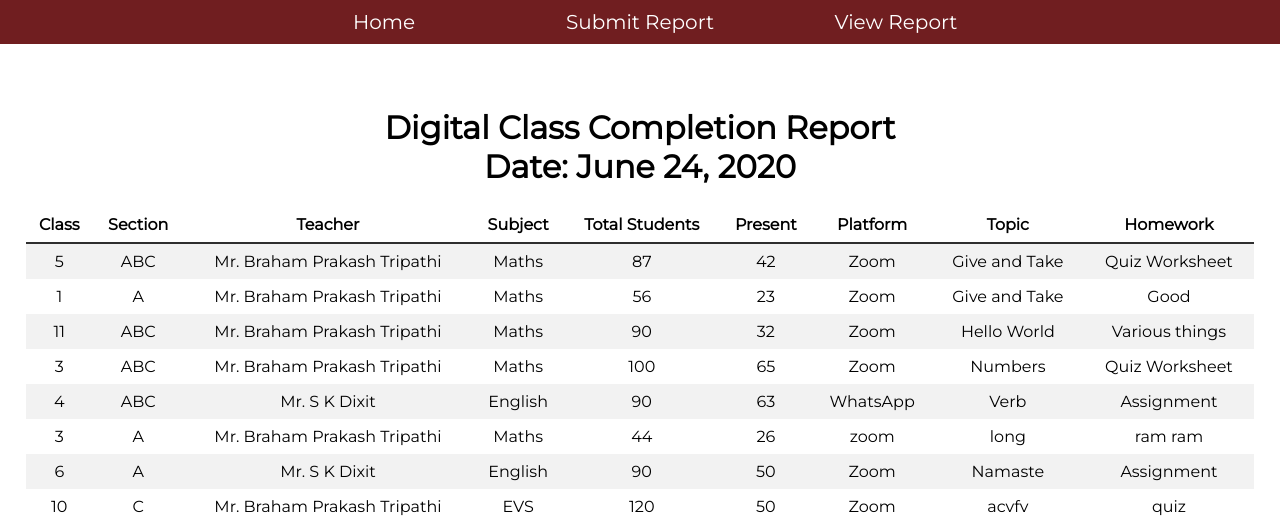
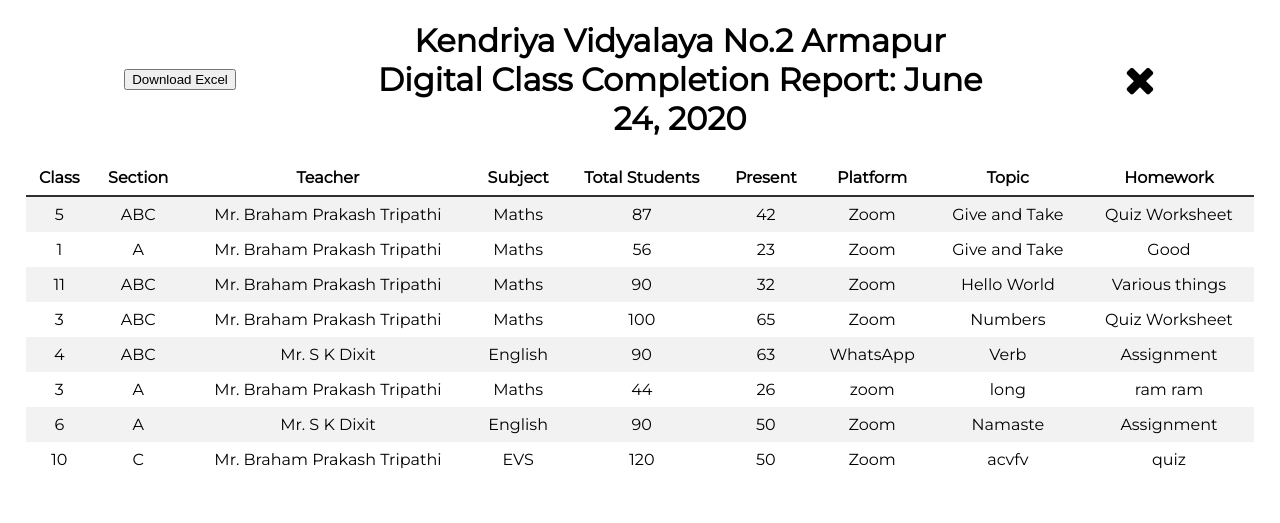
Before and after one commit to c0deek/DigitalClassReport-KV, a Django app: template templates/report_show.html in a window 1280 px wide. Shown: the top 523 px of the page. Run offline with Django 3.2, Linux system fonts and the light colour scheme; the template is opened without the code that fills it: values that come from a table or form of the project are taken from there, others are empty; data comes from the database, SQL or seed files in the repository; both versions use the stored data as it was after the commit.

Commit message:
Downloadable excel created

```diff
--- a/Report/urls.py
+++ b/Report/urls.py
@@ -6,11 +6,13 @@ from .views import (
     SubmitSuccessView,
     ReportPageView,
     report_view,
+    download_report
 )
 
 urlpatterns = [
     path('', HomePageView.as_view(), name = 'home'),
     path('submit', SubmitReportView.as_view(), name = 'submit_report'),
     path('success', SubmitSuccessView.as_view(), name = 'submit_success'),
-    re_path(r'^report/$', report_view, name = 'report_home'),
+    path('report/', report_view, name = 'report_home'),
+    re_path(r'report/download/(?P<year>[0-9]{4})/(?P<month>[0-9]{2})/(?P<day>[0-9]{2})', download_report , name = 'download_report')
 ]
--- a/static/css/base.css
+++ b/static/css/base.css
@@ -19,12 +19,7 @@ a:visited {
 }
 
 button {
-    background-color: #212121;
-    height: 40px;
-    width: 200px;
-    margin: 0 10%;
-    border: black 2px solid;
-    border-radius: 5px;
+    color: black;
 }
 
 nav {
@@ -101,3 +96,24 @@ th, td {
 tr:nth-child(even) {
     background-color: #f2f2f2;
 }
+
+.fa-times {
+    font-size: 40px !important;
+}
+
+#report-header {
+    display:flex;
+}
+
+#report-header a {
+    margin: auto;
+}
+
+#report-header h1 {
+    width: 50vw;
+    text-align: center;
+}
+
+#report-header a {
+    color: black;
+}
--- /dev/null
+++ b/templates/download_report.html
@@ -0,0 +1,6 @@
+<h1>{{ date }}</h1>
+{% for entry in data %}
+
+<p>{{ entry.topic }}</p>
+
+{% endfor %}
--- a/templates/report_show.html
+++ b/templates/report_show.html
@@ -1,8 +1,20 @@
-{% extends 'base.html' %}
+{% load static %}
 
-{% block content %}
+<!DOCTYPE html>
+<html lang="en">
+<head>
+    <meta charset="UTF-8">
+    <title>Report</title>
+    <link rel="stylesheet" href="{% static 'css/base.css' %}">
+    <link href="https://stackpath.bootstrapcdn.com/font-awesome/4.7.0/css/font-awesome.min.css" rel="stylesheet" integrity="sha384-wvfXpqpZZVQGK6TAh5PVlGOfQNHSoD2xbE+QkPxCAFlNEevoEH3Sl0sibVcOQVnN" crossorigin="anonymous">
+</head>
+<body>
 {% with data|first as first %}
-<h1>Digital Class Completion Report<br>Date: {{ first.date }}</h1>
+<div id = "report-header">
+    <a href="/report/download/{{ first.date|date:"Y/m/d" }}"><button>Download Excel</button></a>
+    <h1>Kendriya Vidyalaya No.2 Armapur<br>Digital Class Completion Report: {{ first.date }}</h1>
+    <a href="{% url 'report_home' %}"><i class="fa fa-times" aria-hidden="true"></i></a>
+</div>
 {% endwith %}
 <table>
     <tr>
@@ -31,4 +43,5 @@
 {% endfor %}
 </table>
 
-{% endblock %}
+</body>
+</html>
```
Also changed, not shown: DigitalClass_project/settings.py (+7 -0 lines), Report/views.py (+28 -1 lines), modules/print_xl.py (added, +98 -0 lines), db.sqlite3, 4 other files.
